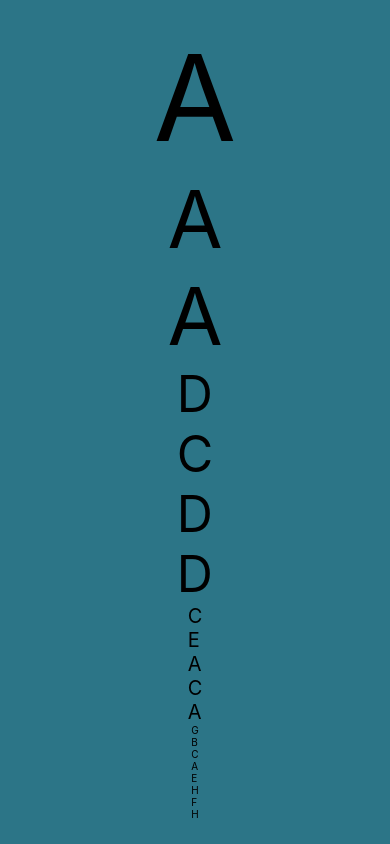
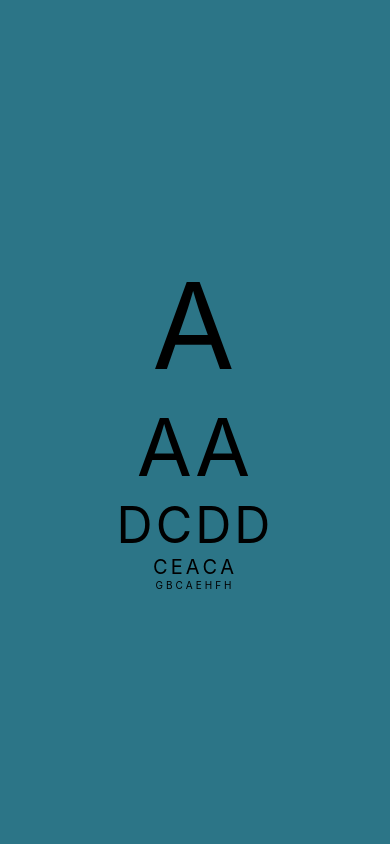
Before and after one commit to mikiisz/doctorMyEyes, a React Native app: screen / in a window 390 px wide. Built offline with nearby package versions, Linux system fonts and the light colour scheme.

Commit message:
Small cleanup

```diff
--- a/App.js
+++ b/App.js
@@ -5,13 +5,16 @@ import LetterListGenerator from './letter'
 class Letter extends React.Component {
     constructor(props) {
         super(props);
-        this.letterSize = props.letterSize
+        this.textStyle = {
+            fontSize: props.letterSize,
+            letterSpacing: 3
+        }
         this.character = props.character
     }
 
     render() {
         return (
-            <Text style={{fontSize: this.letterSize}}>{this.character}</Text>
+            <Text style={this.textStyle}>{this.character}</Text>
         )
     }
 }
@@ -36,7 +39,7 @@ class Row extends React.Component {
         console.log("Generated letters:")
         console.log(this.state.generatedLettersList)
         return (
-            <View>
+            <View style={styles.row}>
                 {this.state.generatedLettersList.map((letter, key) => {
                     return (
                         <Letter letterSize={this.letterSize} character={letter} key={key}/>
@@ -65,5 +68,8 @@ const styles = StyleSheet.create({
         backgroundColor: '#2c7587',
         alignItems: 'center',
         justifyContent: 'center'
+    },
+    row: {
+        flexDirection: "row"
     }
 });
```
